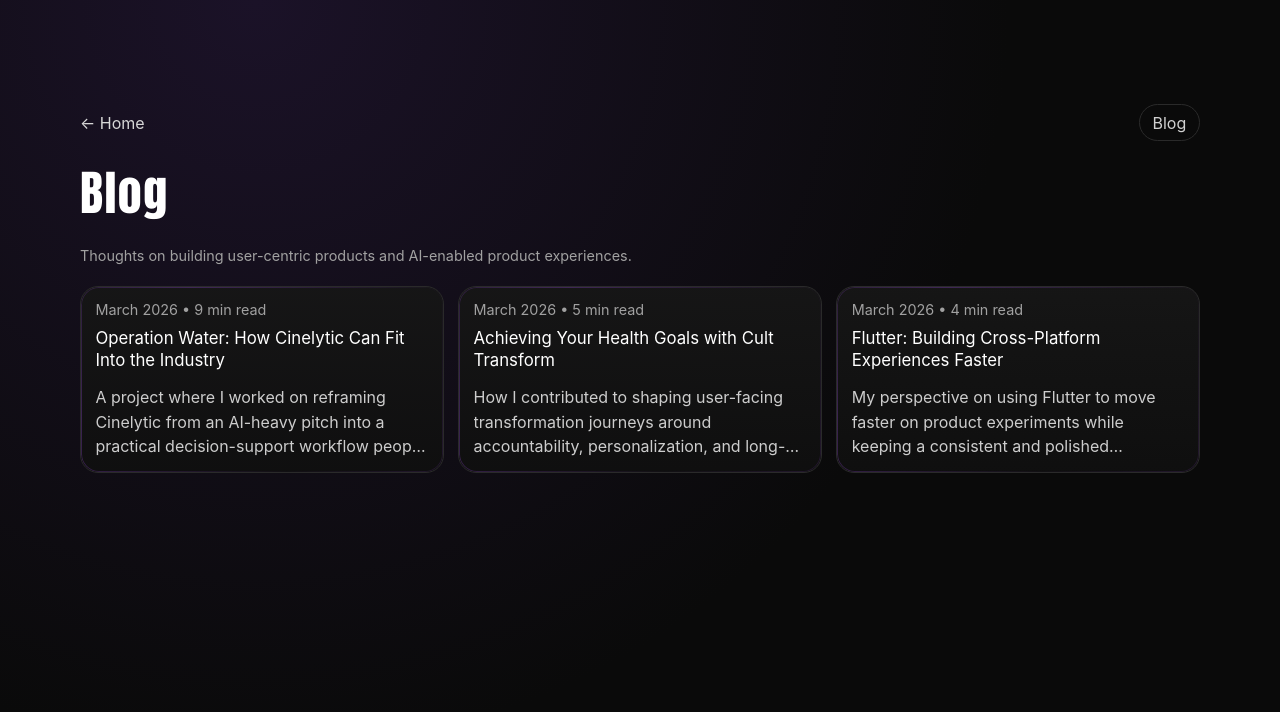
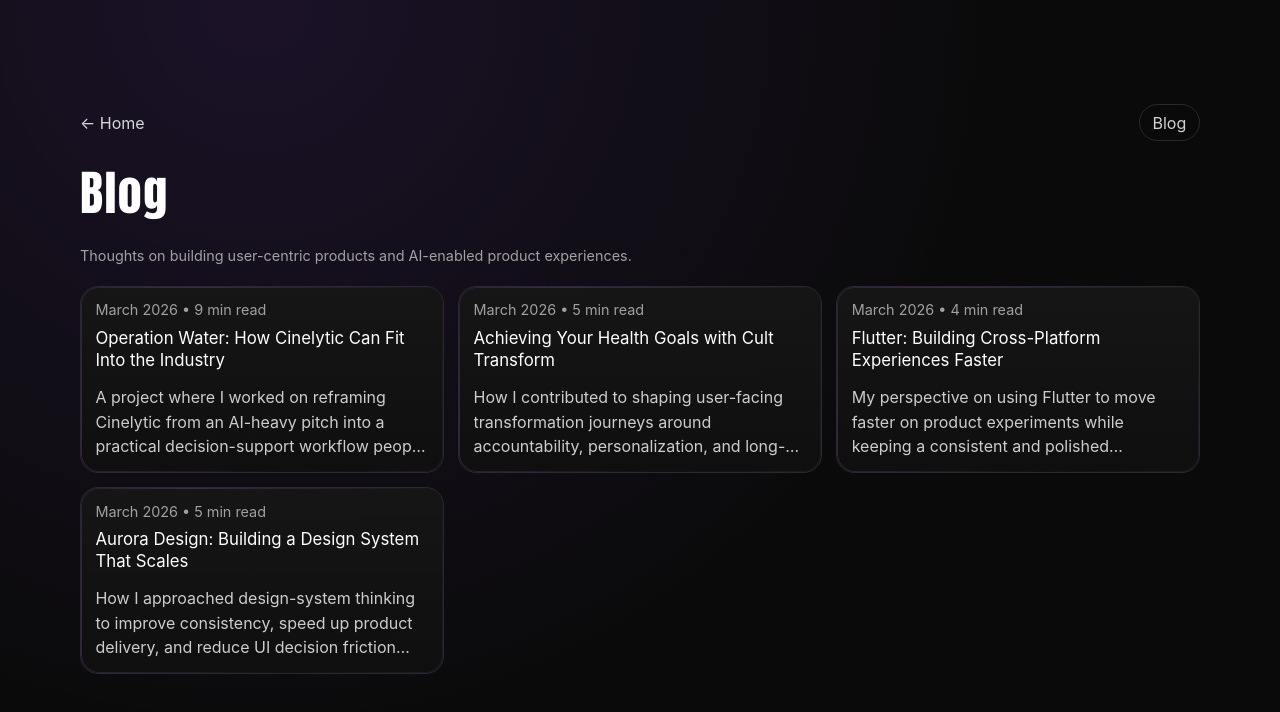
Before and after one commit to ArihantRawat/arihant-portfolio, a Next.js app: page /blog in a window 1280 px wide. Shown: the top 712 px of the page. Built offline with nearby package versions, Linux system fonts and the light colour scheme.

Commit message:
Add Aurora Design blog card as final post with personal narrative style

```diff
--- a/src/app/blog/posts.ts
+++ b/src/app/blog/posts.ts
@@ -119,4 +119,39 @@ export const blogPosts: BlogPost[] = [
       },
     ],
   },
+  {
+    slug: "aurora-design",
+    title: "Aurora Design: Building a Design System That Scales",
+    summary:
+      "How I approached design-system thinking to improve consistency, speed up product delivery, and reduce UI decision friction across teams.",
+    readTime: "5 min read",
+    date: "March 2026",
+    sourceUrl: "https://blog.cult.fit/posts/aurora-design",
+    content: [
+      {
+        heading: "What I worked on",
+        paragraphs: [
+          "For this initiative, I focused on making product UI decisions more reusable and less ad-hoc. The core idea was to create a consistent design language that helps teams ship faster without compromising user experience quality.",
+          "I worked on bridging product needs with design structure—so common components, patterns, and interaction rules could be used confidently across multiple user journeys.",
+        ],
+      },
+      {
+        heading: "How I contributed",
+        paragraphs: [
+          "My role was to bring product clarity into the system effort: where standardization helps velocity, where flexibility is needed, and how teams can adopt patterns without slowing execution.",
+        ],
+        bullets: [
+          "Defined reusable patterns for recurring user flows",
+          "Helped align design consistency with real product priorities",
+          "Reduced back-and-forth during implementation by improving shared UI vocabulary",
+        ],
+      },
+      {
+        heading: "Why this mattered",
+        paragraphs: [
+          "Beyond visual consistency, the biggest win was execution speed. A good design system reduces ambiguity, improves collaboration, and lets teams focus more on solving user problems than re-deciding basic UI structure every sprint.",
+        ],
+      },
+    ],
+  },
 ];
```
